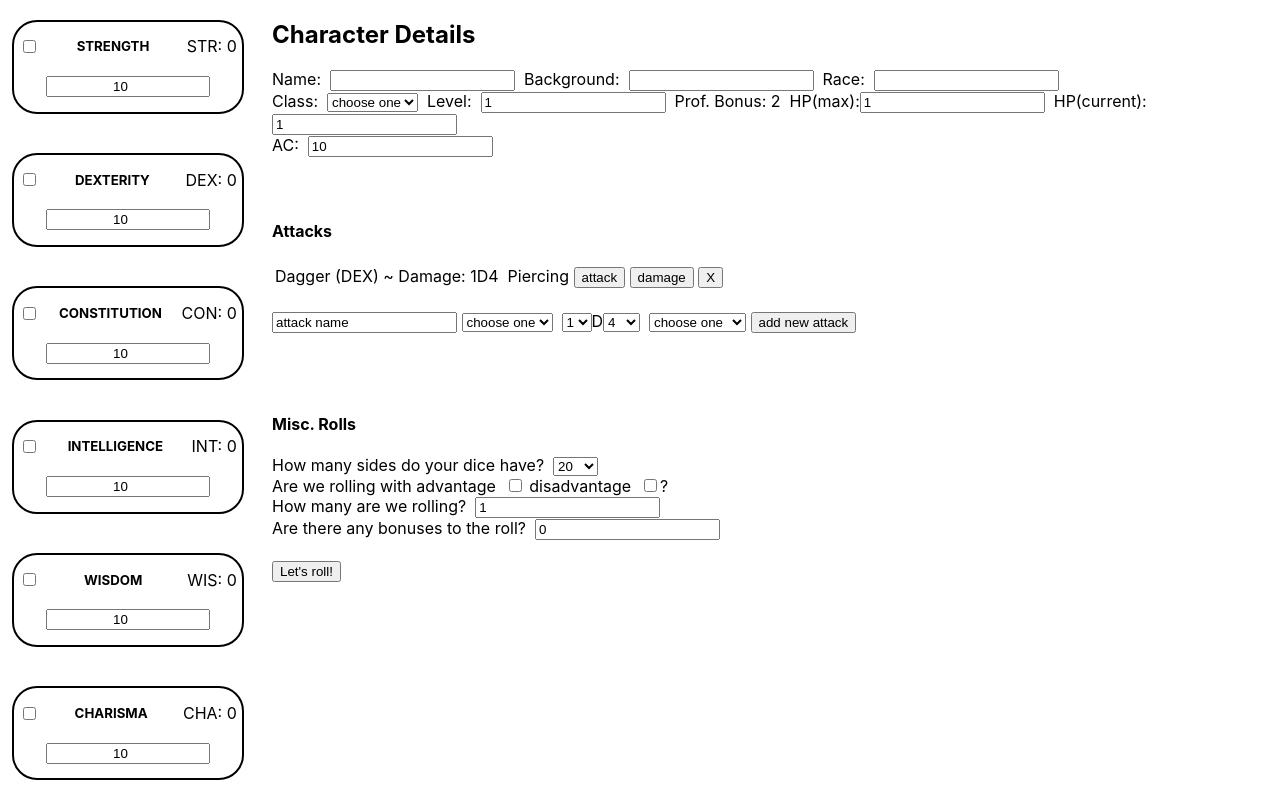
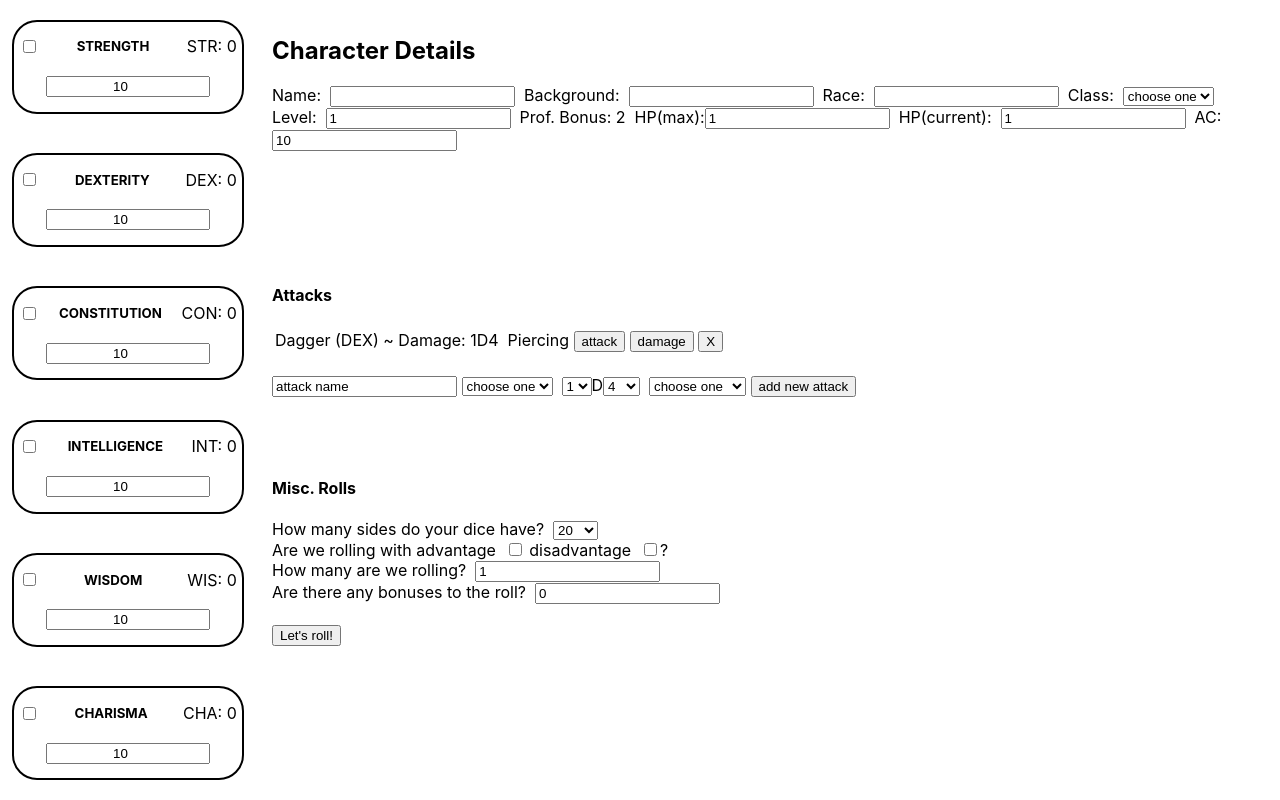
Before and after one commit to manuelanton/5eInteractiveCharacterSheet, a React (Create React App) app: page / in a window 1280 px wide. Built offline with nearby package versions, Linux system fonts and the light colour scheme.

Commit message:
styling / playing around w flexbox

```diff
--- a/src/App.tsx
+++ b/src/App.tsx
@@ -27,7 +27,10 @@ const App = () => {
         <div
           style={{
             gridArea: "attacks",
-            maxHeight: "100%"
+            maxHeight: "100%",
+            display: "flex",
+            justifyContent: "space-between",
+            marginTop: "4em"
           }}
         >
           <Attacks />
--- a/src/components/Attacks.tsx
+++ b/src/components/Attacks.tsx
@@ -37,7 +37,9 @@ const Attacks = () => {
   const crit: any = critCalculator();
 
   return (
-    <div style={{ marginLeft: "1em" }}>
+    <div
+      style={{ marginLeft: "1em", display: "flex", flexDirection: "column" }}
+    >
       <h4>Attacks</h4>
       <div
         style={{
--- a/src/components/CharacterDetail.tsx
+++ b/src/components/CharacterDetail.tsx
@@ -52,8 +52,16 @@ const CharacterDetail = () => {
   const spellBonus = DC - 8;
 
   return (
-    <div style={{ margin: "1em" }}>
+    <div
+      style={{
+        margin: "1em",
+        display: "flex",
+        flexDirection: "column",
+        alignContent: "space-between"
+      }}
+    >
       <h2>Character Details </h2>
+      <div>
         Name: &nbsp;
         <input
           type="text"
@@ -72,8 +80,7 @@ const CharacterDetail = () => {
           value={race}
           onChange={e => dispatch(changeRace(e.currentTarget.value))}
         />
-      <br />
-      Class: &nbsp;
+        &nbsp; Class: &nbsp;
         <select
           value={characterClass}
           onChange={e => dispatch(changeClass(e.target.value))}
@@ -87,7 +94,9 @@ const CharacterDetail = () => {
             </option>
           ))}
         </select>
-      &nbsp; Level: &nbsp;
+      </div>
+      <div>
+        Level: &nbsp;
         <input
           type="number"
           value={level}
@@ -102,21 +111,25 @@ const CharacterDetail = () => {
           value={hp.max}
           onChange={e => dispatch(changeHPMax(e.currentTarget.valueAsNumber))}
         />
-      &nbsp; HP(current):
+        &nbsp; HP(current): &nbsp;
         <input
           type="number"
           value={hp.current}
-        onChange={e => dispatch(changeHPCurrent(e.currentTarget.valueAsNumber))}
+          onChange={e =>
+            dispatch(changeHPCurrent(e.currentTarget.valueAsNumber))
+          }
         />
-      <br />
-      AC: &nbsp;
+        &nbsp; AC: &nbsp;
         <input
           type="number"
           value={AC}
           onChange={e => dispatch(changeAC(e.currentTarget.valueAsNumber))}
         />
-      &nbsp;
-      {DC !== null && `Spell Save DC: ${DC} Spell Attack Bonus: ${spellBonus}`}
+      </div>
+      <div>
+        {DC !== null &&
+          `Spell Save DC: ${DC} Spell Attack Bonus: ${spellBonus}`}
+      </div>
     </div>
   );
 };
--- a/src/components/NewAttack.tsx
+++ b/src/components/NewAttack.tsx
@@ -14,7 +14,7 @@ const NewAttack = () => {
   const [damageType, setDamageType] = useState<string>("");
   const [newStat, setNewStat] = useState<string>("");
   return (
-    <>
+    <div>
       <br />
       <input
         type="text"
@@ -88,7 +88,7 @@ const NewAttack = () => {
         add new attack
       </button>
       <br />
-    </>
+    </div>
   );
 };
 
--- a/src/components/RollOne.tsx
+++ b/src/components/RollOne.tsx
@@ -34,7 +34,7 @@ const RollOne = () => {
   };
 
   return (
-    <>
+    <div>
       <h4>Misc. Rolls</h4>
       How many sides do your dice have? &nbsp;
       <select
@@ -87,7 +87,7 @@ const RollOne = () => {
       &nbsp; {result.total > 0 && `${result.total}! `}
       {result.critical && "Critical hit! "}
       {result.rolls.length > 1 && `Individual rolls: ${result.rolls}`}
-    </>
+    </div>
   );
 };
 
--- a/src/components/styles/MainGrid.ts
+++ b/src/components/styles/MainGrid.ts
@@ -12,4 +12,11 @@ export const MainGrid = styled.div`
     "stats details"
     "stats attacks";
   box-sizing: border-box;
+
+  @media (max-width: 640px) {
+    display: flex;
+    flex-direction: column;
+    margin: 1em;
+    align-items: space-between;
+  }
 `;
```
Lines whose indentation alone changed are shown as unchanged.
